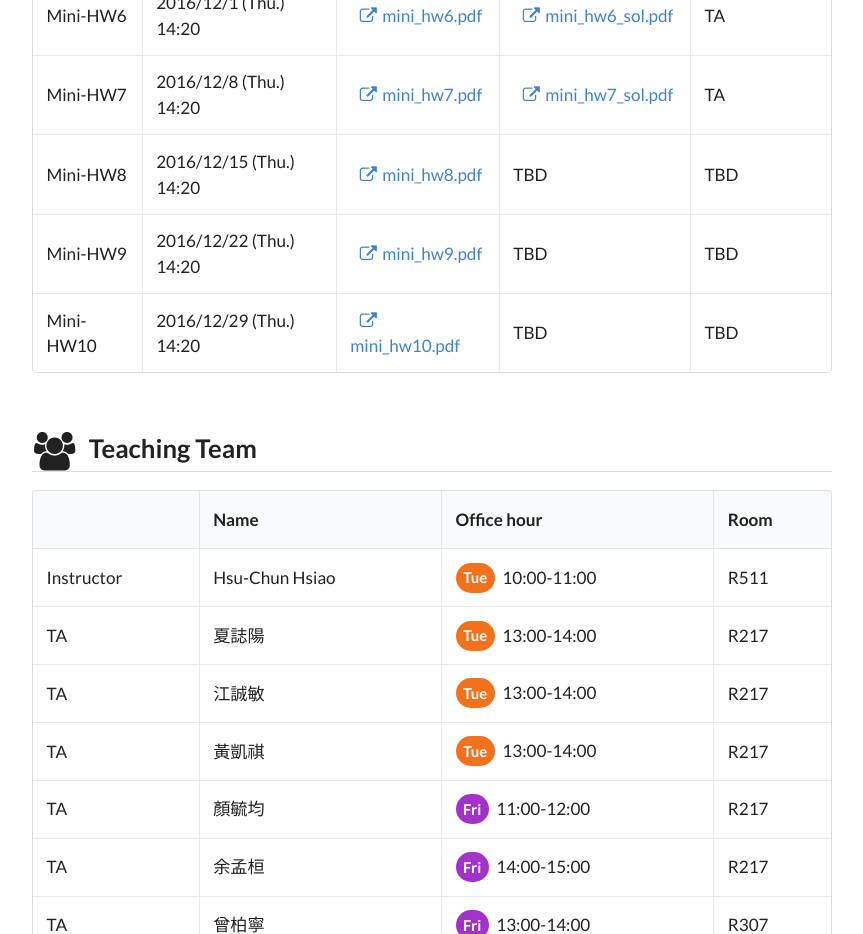
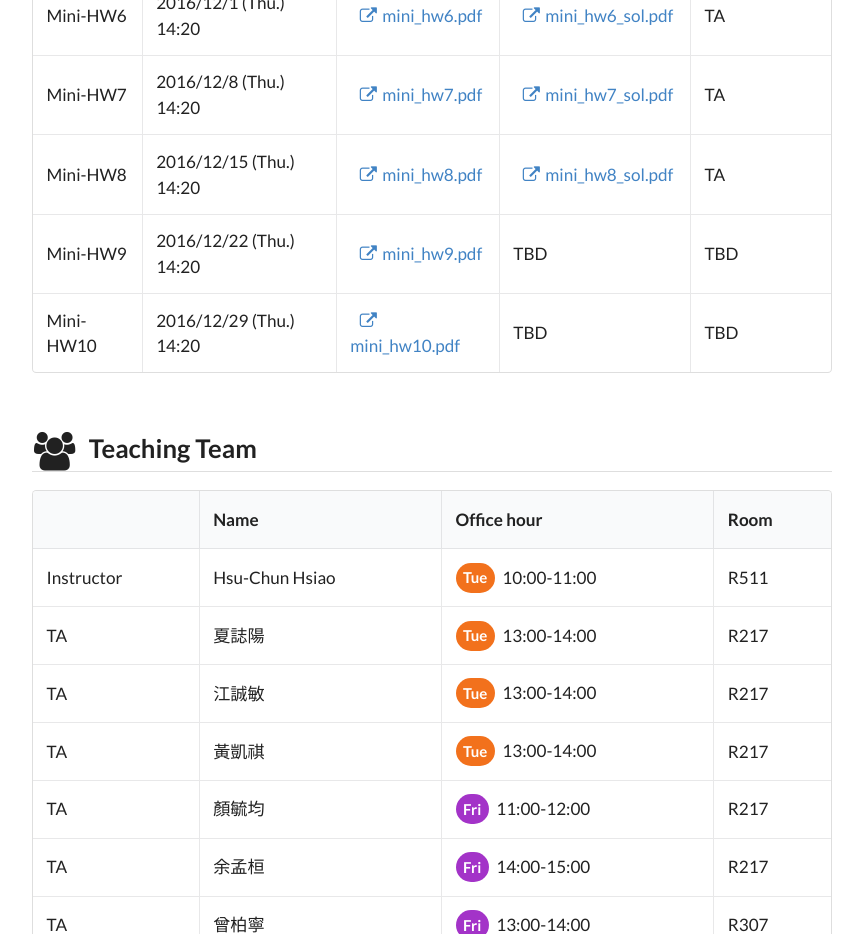
Before and after one commit to tzupengwang/ada2016-webpage, a website: page src/pug/index.pug in a window 1280 px wide. Shown: the part 3346-4280 px from the top of the page, without its empty margins (208-1071 px from the left). Drawn offline with nearby package versions, Linux system fonts and the light colour scheme; files that its build step writes are made by us from their sources; files whose address does not match are found by name; a web font is replaced by a local one.

Commit message:
add the solution of mini hw8

```diff
--- a/src/pug/homework.pug
+++ b/src/pug/homework.pug
@@ -152,8 +152,10 @@
         td 2016/12/15 (Thu.) 14:20
         td
             +alink('mini_hw8.pdf', 'https://www.dropbox.com/s/sueynz1dl8er24x/mini_hw8.pdf?dl=1')
-        td TBD
-        td TBD
+        td
+            +alink('mini_hw8_sol.pdf', 'https://www.dropbox.com/s/67muscfqy50l86m/mini_hw8_sol.pdf?dl=1')
+        td
+          | TA
       tr
         td Mini-HW9
         td 2016/12/22 (Thu.) 14:20
```
Also changed, not shown: index.html.
